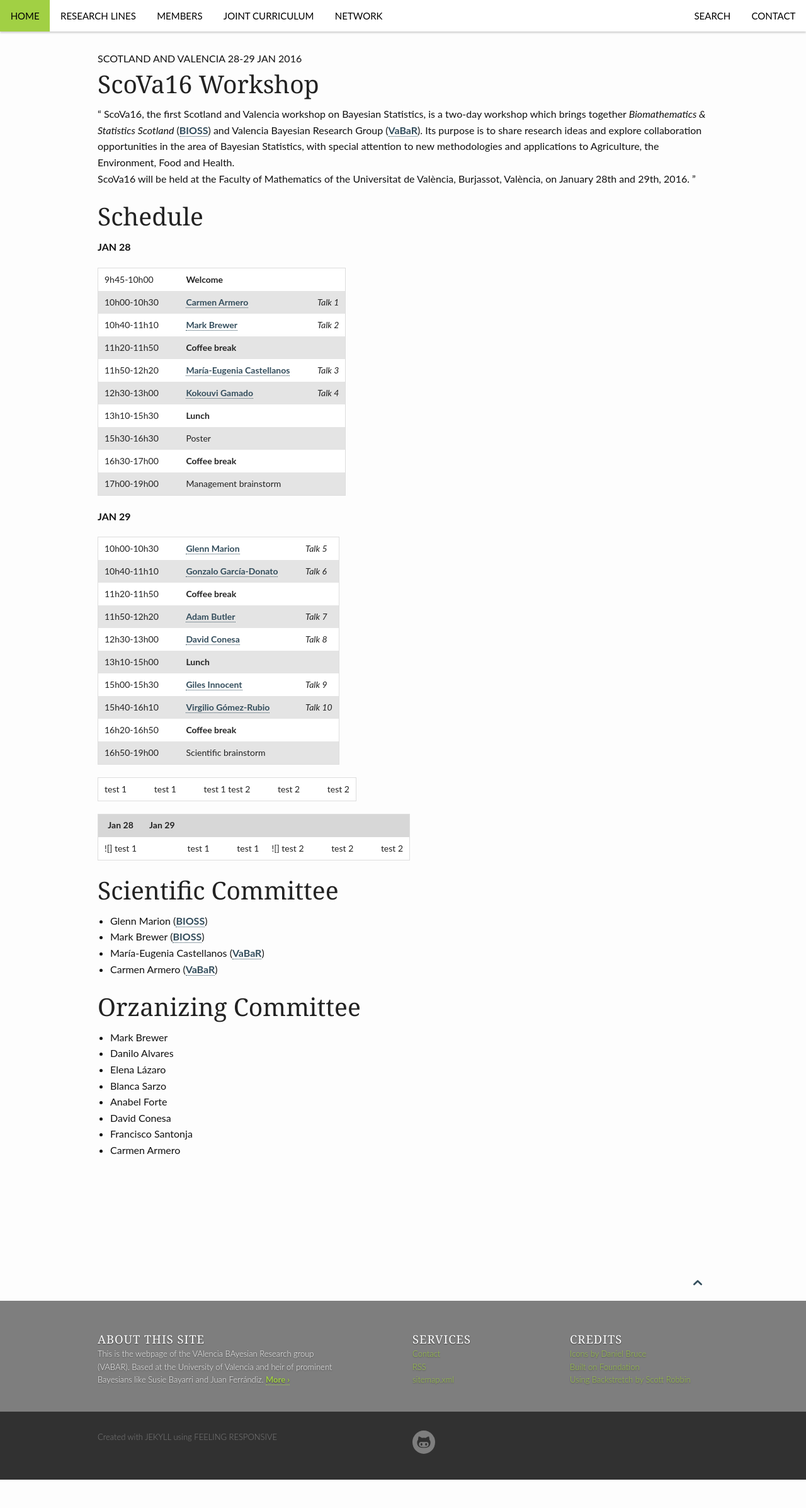
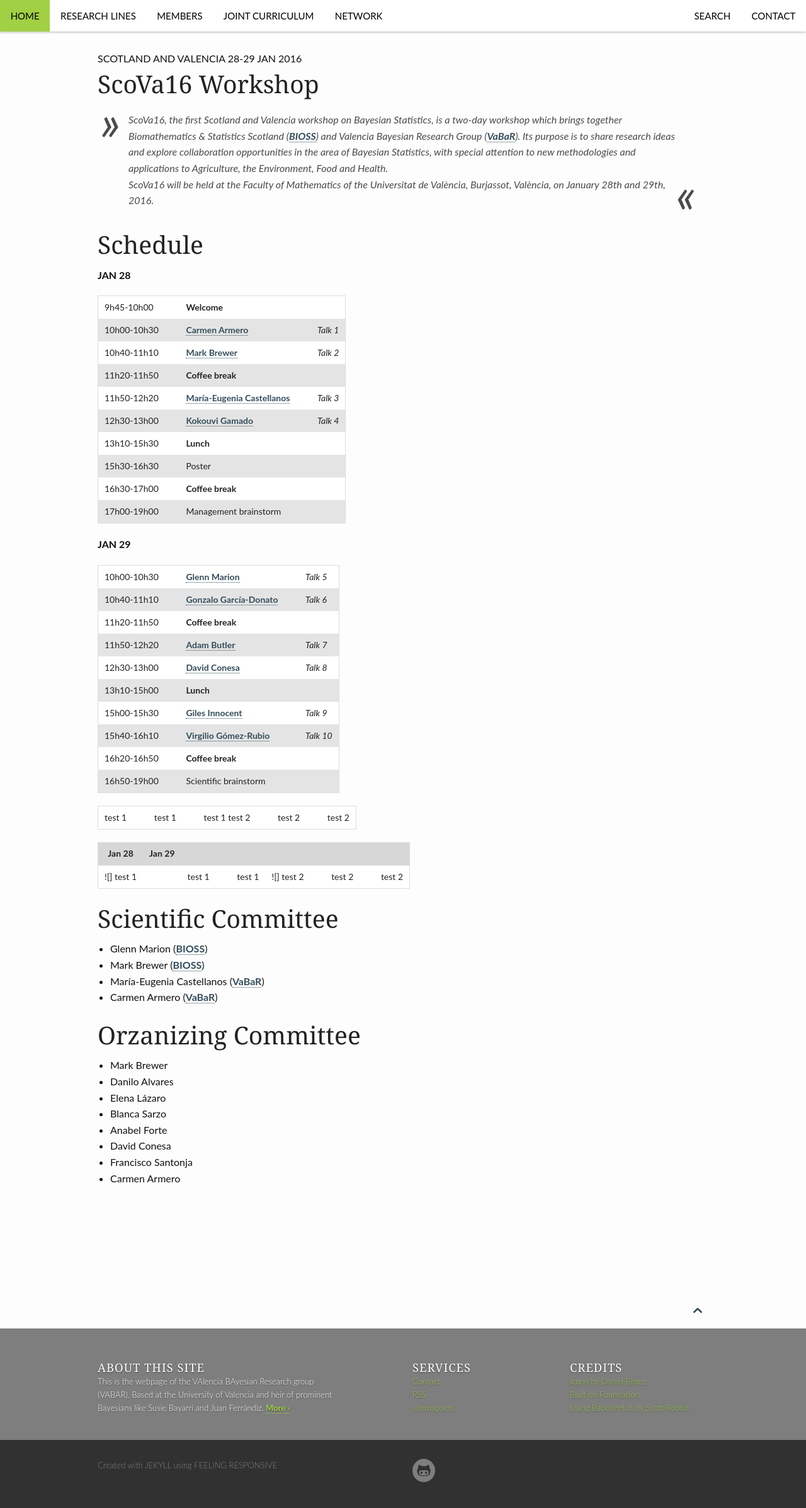
Before and after one commit to VABAR/VABAR.github.io, a Jekyll site: the page built from _posts/events/2015-11-25-ScoVa16.md, in a window 1280 px wide. Shown: the whole page at 63% size. Built offline with Jekyll 4.4.1, drawn with Linux system fonts in a browser that asks for light colours; before the commit the page ends 2349 px from its top, so only the background shows below that.

Commit message:
Update 2015-11-25-ScoVa16.md

```diff
--- a/_posts/events/2015-11-25-ScoVa16.md
+++ b/_posts/events/2015-11-25-ScoVa16.md
@@ -8,10 +8,10 @@ header: no
 categories: events
 ---
 
-<q>
+<blockquote>
 ScoVa16, the first Scotland and Valencia workshop on Bayesian Statistics, is a two-day workshop which brings together <i>Biomathematics & Statistics Scotland</i> (<a href="http://www.bioss.ac.uk/">BIOSS</a>) and Valencia Bayesian Research Group (<a href="http://vabar.github.io/">VaBaR</a>). Its purpose is to share research ideas and explore collaboration opportunities in the area of Bayesian Statistics, with special attention to new methodologies and applications to Agriculture, the Environment, Food and Health. <br />
 ScoVa16 will be held at the Faculty of Mathematics of the Universitat de València, Burjassot, València, on January 28th and 29th, 2016.
-</q>
+</blockquote>
 
 # Schedule
 
```
